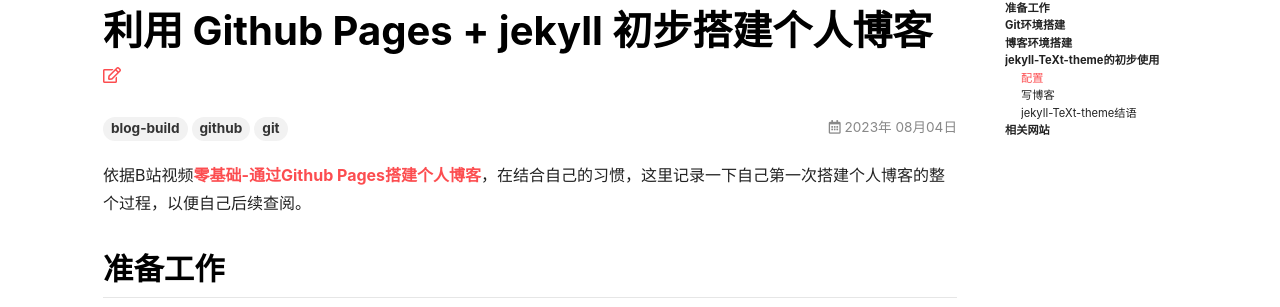
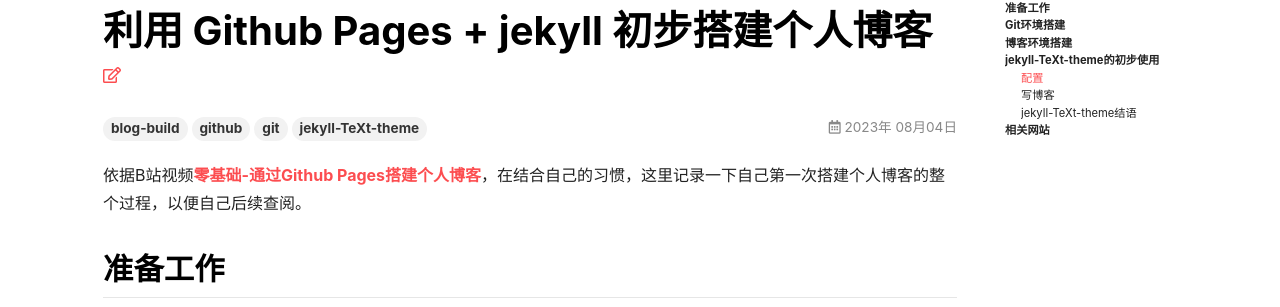
Before and after one commit to Meiting-Wang/Meiting-Wang.github.io, a Jekyll site: the page built from _posts/2023-08-04-利用GP和JK初步搭建个人博客.md, in a window 1280 px wide and 900 px high. Shown: the part 129-436 px from the top of the window. Built offline with Jekyll 4.4.1, drawn with Linux system fonts in a browser that asks for light colours; nearby versions of some CDN libraries.

Commit message:
update on 2023-08-07 22:50:34

```diff
--- a/_posts/2023-08-04-利用GP和JK初步搭建个人博客.md
+++ b/_posts/2023-08-04-利用GP和JK初步搭建个人博客.md
@@ -1,6 +1,6 @@
 ---
 title: 利用 Github Pages + jekyll 初步搭建个人博客
-tags: blog-build github git
+tags: blog-build github git jekyll-TeXt-theme
 ---
 
 依据B站视频[零基础-通过Github Pages搭建个人博客](https://www.bilibili.com/video/BV1Xh411b7wh?p=1&vd_source=920ae7c6d6e4b25e0c4f5f62b465f99e)，在结合自己的习惯，这里记录一下自己第一次搭建个人博客的整个过程，以便自己后续查阅。
```
